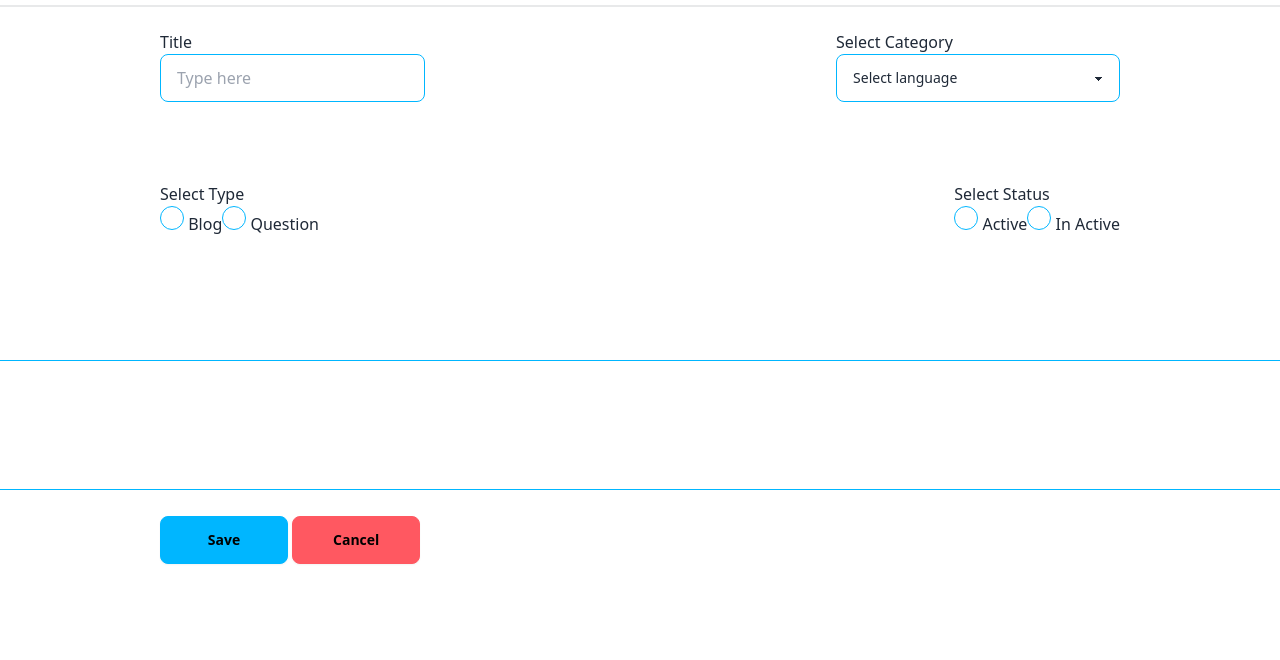
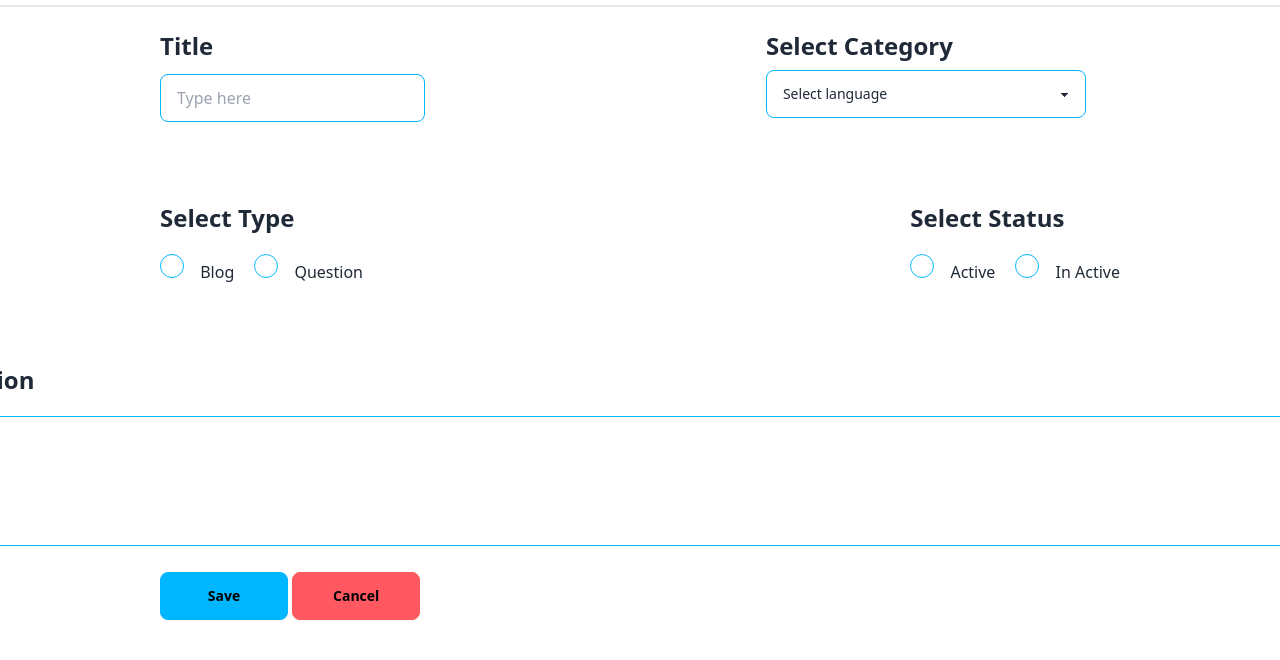
Before and after one commit to mdmuneeb/Stack-Overflow-Website, a plain HTML site: page CreateBlog/blog.html in a window 1280 px wide. Shown: the part 182-842 px from the top of the page. Before the commit the page ends 800 px from the top, so only its background shows below. Drawn offline with nearby package versions, Linux system fonts and the light colour scheme.

Commit message:
Create Blog page frontend is complete

```diff
--- a/CreateBlog/blog.html
+++ b/CreateBlog/blog.html
@@ -17,29 +17,29 @@
               <img src="https://upload.wikimedia.org/wikipedia/commons/2/2a/Stack_Overflow.png" class="h-14 pl-3" alt="">
             </span>
          <div class="flex-none pr-3">
-              <button class="btn btn-info">Logout</button>
+              <button class="btn btn-info" id="logoutButton">Logout</button>
           </div>
         </div>
 
 
         <div class="pt-10">
-          <h1 class="font-bold text-3xl pl-5">Create Blog Or Ask Question</h1>
+          <h1 class="font-bold text-3xl pl-5 translate-x-36">Create Blog Or Ask Question</h1>
           <div class="divider"></div>
 
 
           <div class="w-3/4 translate-x-40 mb-20">
             <div class="flex justify-between">
               <div class="">
-                <h2>Title</h2>
+                <h2 class="font-bold text-2xl mb-3">Title</h2>
                 <input type="text" placeholder="Type here" class="input input-bordered input-info w-full"/>
               </div>
               <div >
-                <label>Select Category</label>
-                <select class="select select-info w-full max-w-xs">
+                <label class="font-bold text-2xl">Select Category</label>
+                <select class="select select-info w-full max-w-xs mt-2">
                   <option disabled selected>Select language</option>
-                  <option>English</option>
-                  <option>Japanese</option>
-                  <option>Italian</option>
+                  <option>Javascript</option>
+                  <option>CSS</option>
+                  <option>HTML</option>
                 </select>
               </div>
             </div>
@@ -47,28 +47,28 @@
 
 
           <div class="w-3/4 translate-x-40 mb-20">
-            <div class="flex justify-between">
+            <div class="flex justify-between ">
               <div>
-                <h2>Select Type</h2>
+                <h2 class="font-bold text-2xl mb-5">Select Type</h2>
                 <div class="flex">
-                  <div>
+                  <div class="space-x-3">
                     <input type="radio" name="radio-7" class="radio radio-info" />
                     <label>Blog</label>
                   </div>
-                  <div>
+                  <div class="space-x-3 ml-5">
                     <input type="radio" name="radio-7" class="radio radio-info" />
                     <label>Question</label>
                   </div>
                 </div>
               </div>
               <div>
-                <h2>Select Status</h2>
+                <h2 class="font-bold text-2xl mb-5">Select Status</h2>
                 <div class="flex">
-                  <div>
+                  <div class="space-x-3">
                     <input type="radio" name="radio-7" class="radio radio-info" />
                     <label>Active</label>
                   </div>
-                  <div>
+                  <div class="space-x-3 ml-5">
                     <input type="radio" name="radio-7" class="radio radio-info" />
                     <label>In Active</label>
                   </div>
@@ -79,10 +79,10 @@
           </div>
 
 
-          <div class="flex justify-center">
+          <div class="flex justify-center mr-16">
             <div class="">
-              <label class="block pb-5">Description</label>
-              <textarea class="textarea textarea-info" placeholder="Bio" cols="180" rows="4" placeholder="Quill or Rich text Editor"></textarea>
+              <label class="block pb-5 font-bold text-2xl ">Description</label>
+              <textarea class="textarea textarea-info" placeholder="Bio" cols="170" rows="4" placeholder="Quill or Rich text Editor"></textarea>
             </div>
           </div>
 
--- a/CreateBlog/blog.js
+++ b/CreateBlog/blog.js
@@ -0,0 +1,20 @@
+import {auth, signOut } from "../firebase.js";
+
+
+const logoutBtn = document.getElementById("logoutButton");
+
+
+
+const logout = () =>
+{
+    signOut(auth).then(() => {
+        // Sign-out successful.
+        window.location.href = "/login/login.html";
+      }).catch((error) => {
+        // An error happened.
+        console.log("Error", error);
+      });
+}
+
+
+logoutBtn.addEventListener("click", logout);
```
Also changed, not shown: firebase.js (+4 -3 lines), login/login.html (+1 -1 lines), login/login.js (+36 -1 lines), main/main.html (+3 -3 lines), main/main.js (+27 -0 lines).
